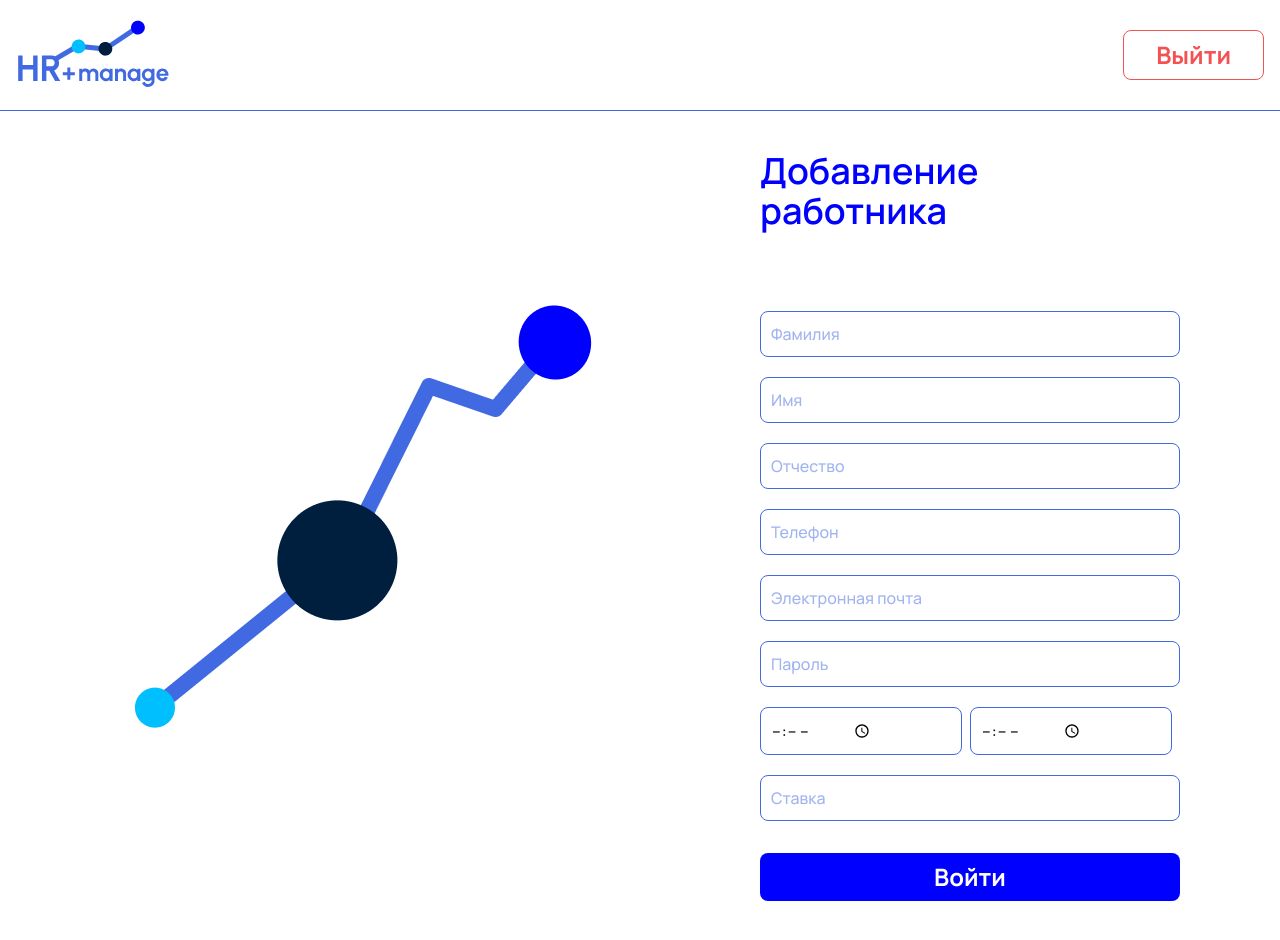
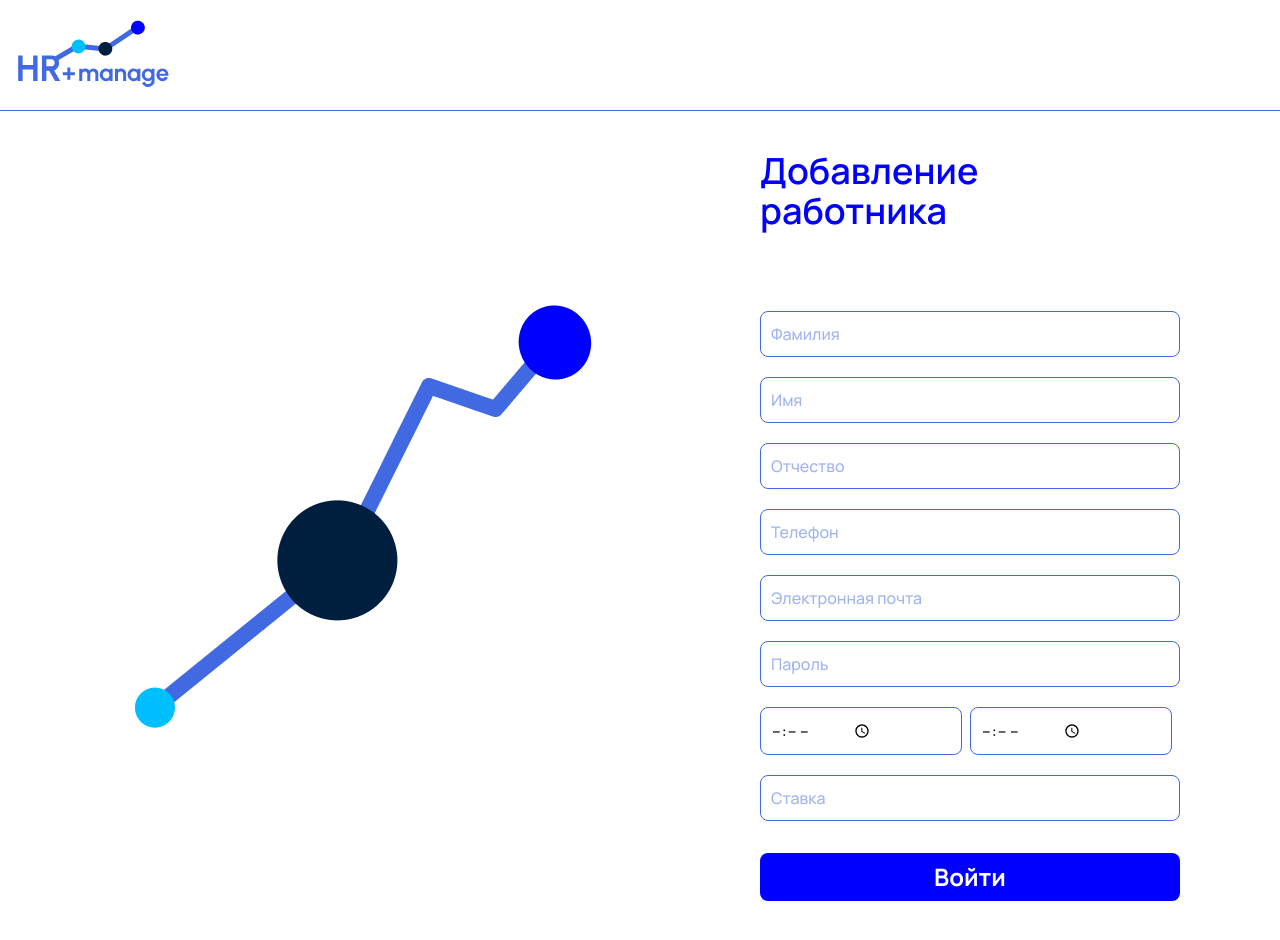
Before and after one commit to The73756/hr-manage, a Next.js app: page /add in a window 1280 px wide. Built offline with nearby package versions, Linux system fonts and the light colour scheme.

Commit message:
add logout

```diff
--- a/components/header.tsx
+++ b/components/header.tsx
@@ -1,3 +1,4 @@
+"use client";
 import Image from "next/image";
 import Link from "next/link";
 import { Button } from "./ui/button";
@@ -11,9 +12,21 @@ import {
   DialogTrigger,
 } from "@/components/ui/dialog";
 import { DialogClose } from "@radix-ui/react-dialog";
+import { useRouter } from "next/navigation";
+import { useUserStore } from "@/store/user-store";
 
 export const Header = () => {
-  const user = true;
+  const router = useRouter();
+  const setIsAuth = useUserStore((state) => state.setIsAuth);
+  const setUser = useUserStore((state) => state.setUser);
+  const auth = useUserStore((state) => state.isAuth);
+
+  const logout = () => {
+    setUser({});
+    setIsAuth(false);
+    localStorage.removeItem("user");
+    router.push("/login");
+  };
 
   return (
     <div className="py-5 border-b border-b-blue-light">
@@ -21,7 +34,7 @@ export const Header = () => {
         <Link href="/">
           <Image src="/logo.svg" alt="logo" width={154} height={70} />
         </Link>
-        {user && (
+        {auth && (
           <Dialog>
             <DialogTrigger asChild>
               <Button intent="secondary">Выйти</Button>
@@ -34,7 +47,9 @@ export const Header = () => {
                 </DialogDescription>
               </DialogHeader>
               <DialogFooter>
-                <Button className="bg-red w-full text-white">Выйти</Button>
+                <Button onClick={logout} className="bg-red w-full text-white">
+                  Выйти
+                </Button>
                 <DialogClose asChild>
                   <Button
                     intent="secondary"
```
